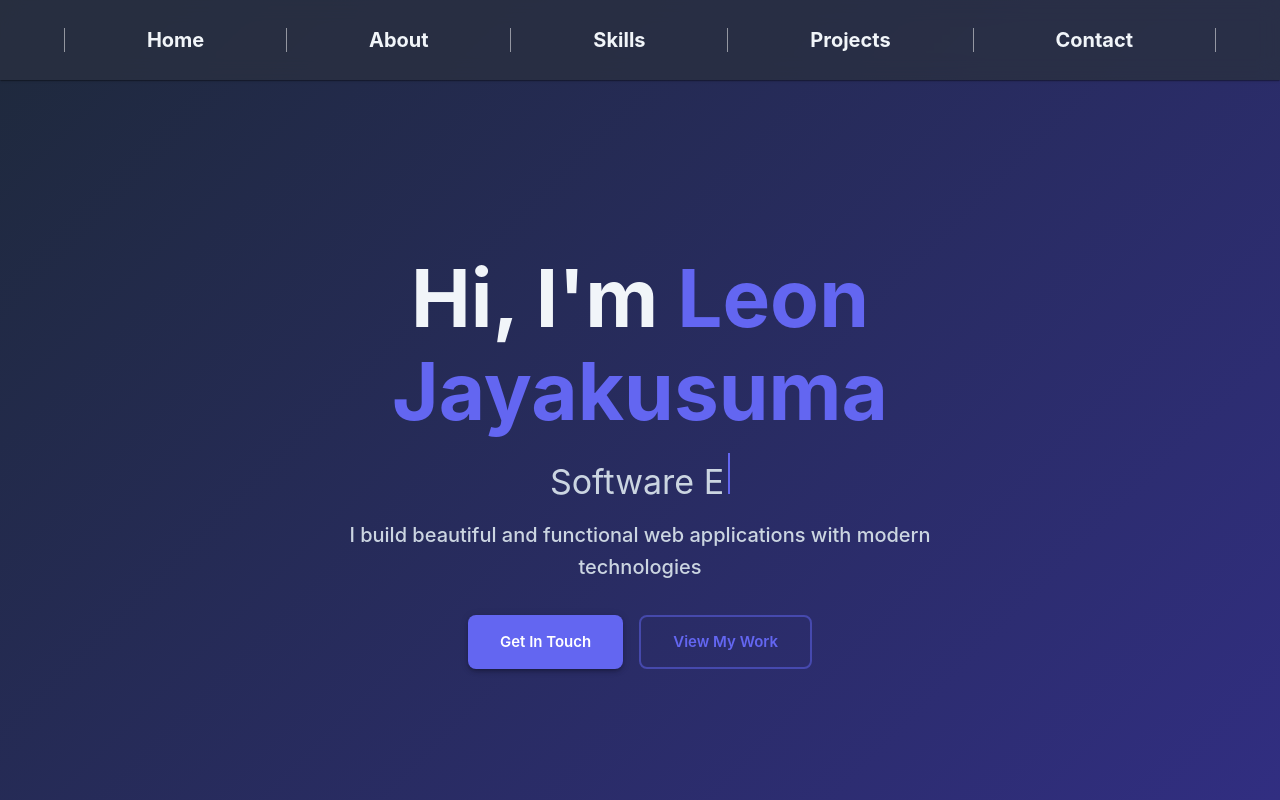
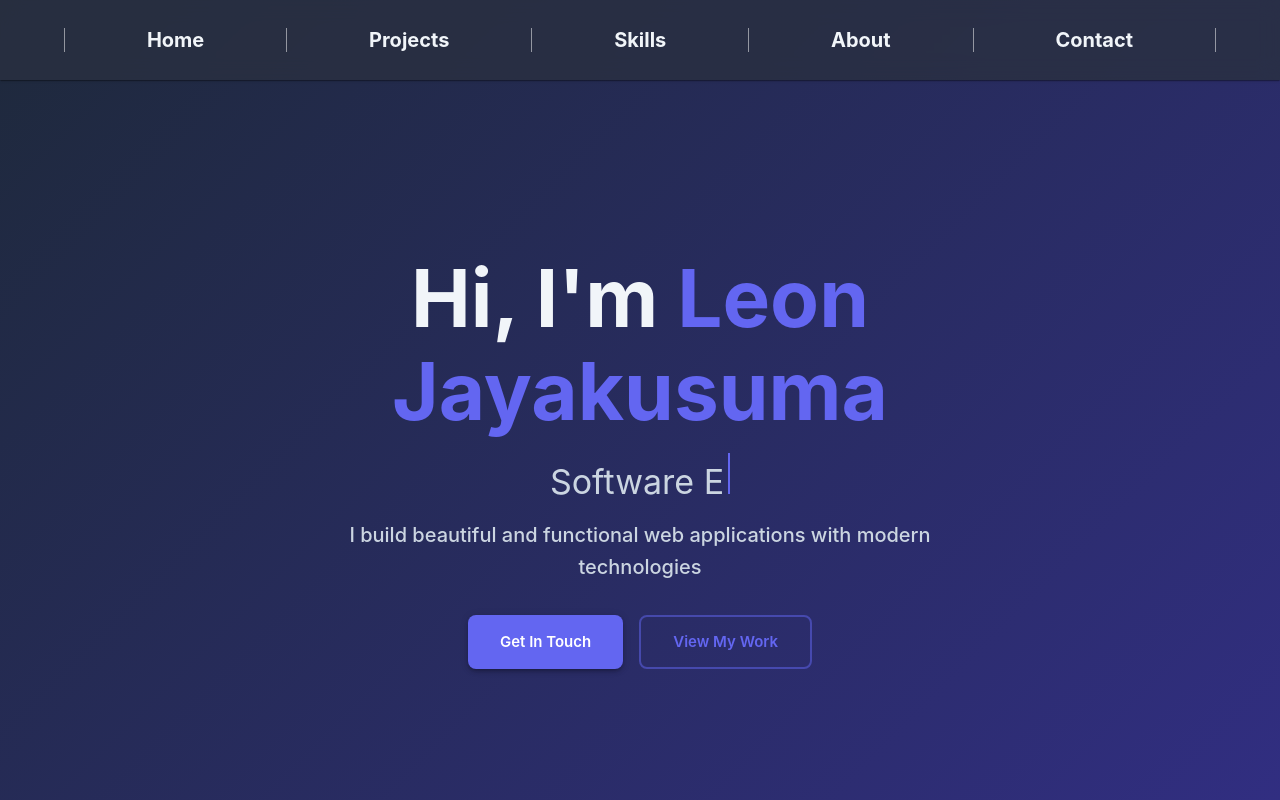
Before and after one commit to leonjayakusuma/leonjayakusuma.github.io, a React (Vite) app: page / in a window 1280 px wide. Shown: the top 800 px of the page. Built offline with nearby package versions, Linux system fonts and the light colour scheme.

Commit message:
changed navbar order

```diff
--- a/src/components/Navbar.tsx
+++ b/src/components/Navbar.tsx
@@ -32,11 +32,11 @@ export default function Navbar() {
               <NavLinkSeparator />
               {NavLink({ href: '#home', text: 'Home' })}
               <NavLinkSeparator />
-              {NavLink({ href: '#about', text: 'About' })}
+              {NavLink({ href: '#projects', text: 'Projects' })}
               <NavLinkSeparator />
               {NavLink({ href: '#skills', text: 'Skills' })}
               <NavLinkSeparator />
-              {NavLink({ href: '#projects', text: 'Projects' })}
+              {NavLink({ href: '#about', text: 'About' })}
               <NavLinkSeparator />
               {NavLink({ href: '#contact', text: 'Contact' })}
               <NavLinkSeparator />
```
